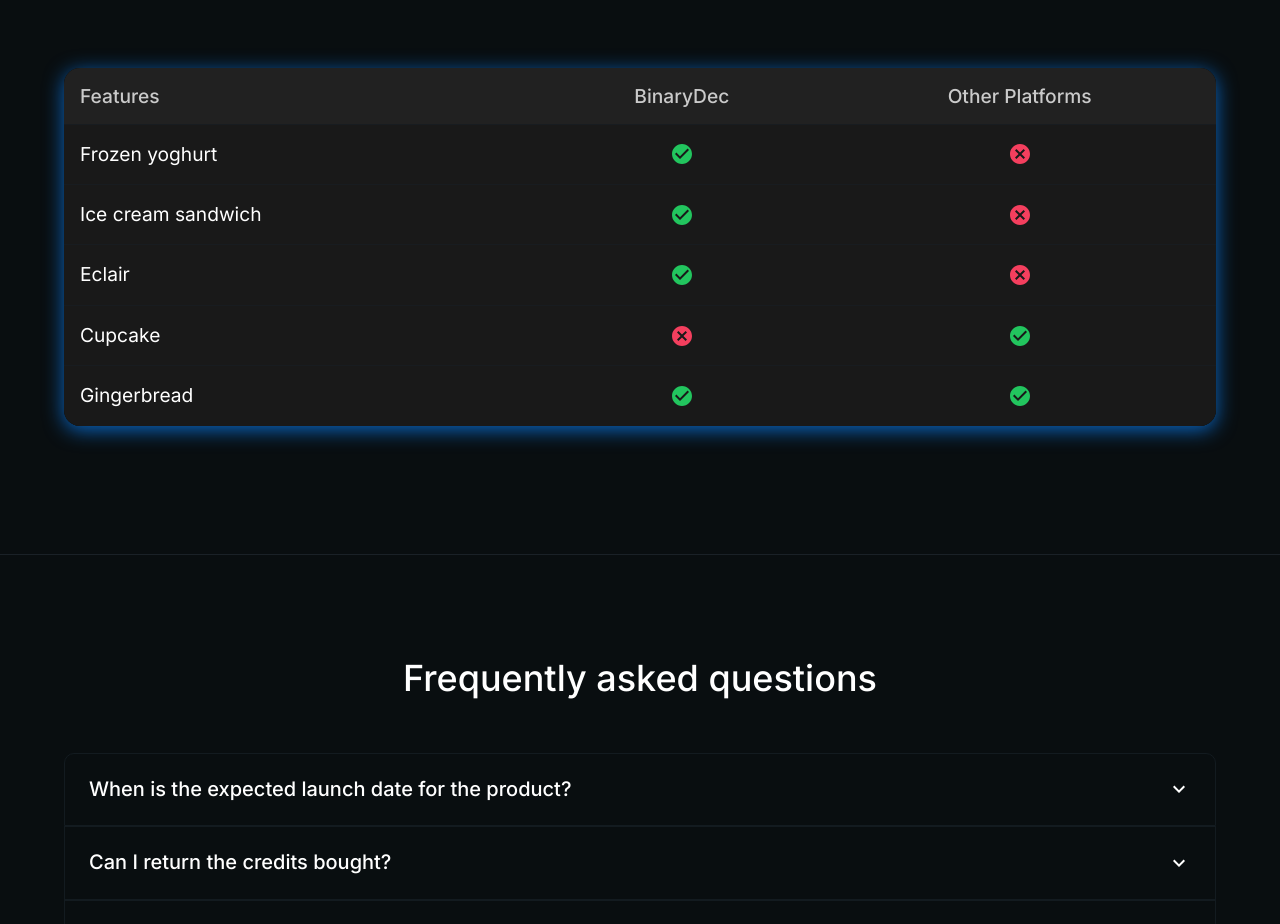
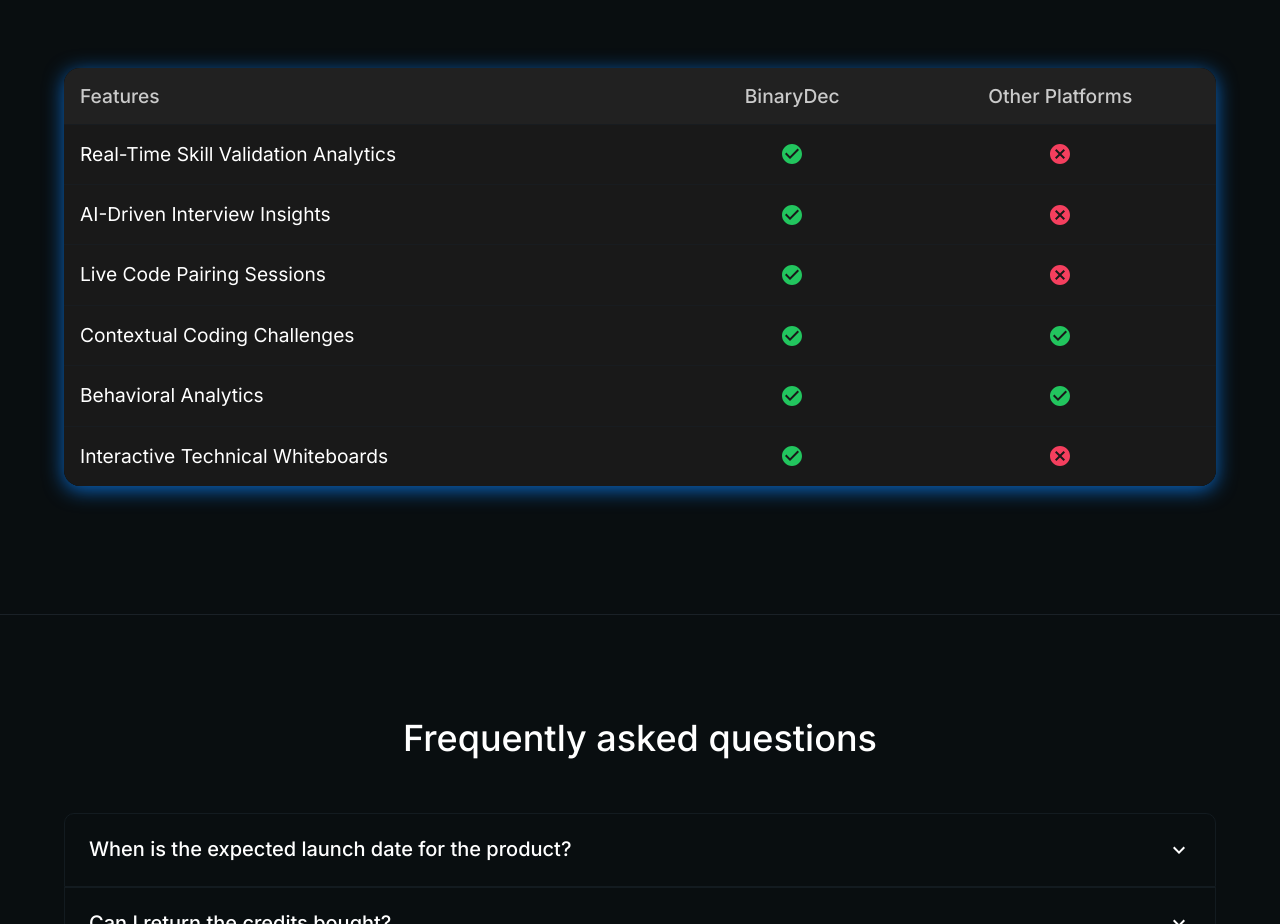
Before and after one commit to Evilcmd/binarydec-landingpage-frontend, a React (Create React App) app: page / in a window 1280 px wide. Shown: the part 3740-4664 px from the top of the page. Built offline with nearby package versions, Linux system fonts and the light colour scheme.

Commit message:
added contents in table

```diff
--- a/src/components/Table.js
+++ b/src/components/Table.js
@@ -15,11 +15,12 @@
 }
 
 const rows = [
-    createData('Frozen yoghurt', true, false),
-    createData('Ice cream sandwich', true, false),
-    createData('Eclair', true, false),
-    createData('Cupcake', false, true),
-    createData('Gingerbread', true, true),
+    createData('Real-Time Skill Validation Analytics', true, false),
+    createData('AI-Driven Interview Insights', true, false),
+    createData('Live Code Pairing Sessions', true, false),
+    createData('Contextual Coding Challenges', true, true),
+    createData('Behavioral Analytics', true, true),
+    createData('Interactive Technical Whiteboards',true,false),
 ];
 
 export default function BasicTable() {
```
